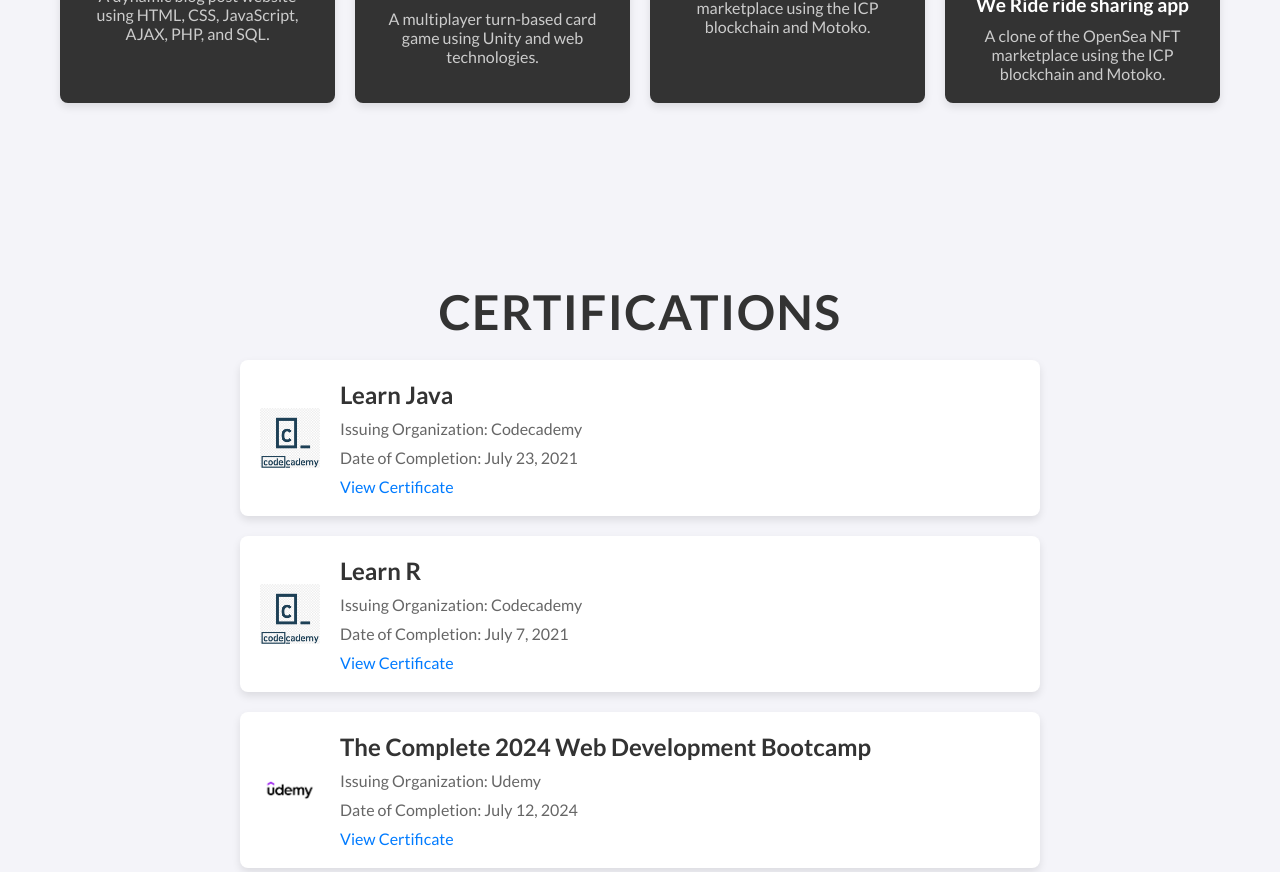
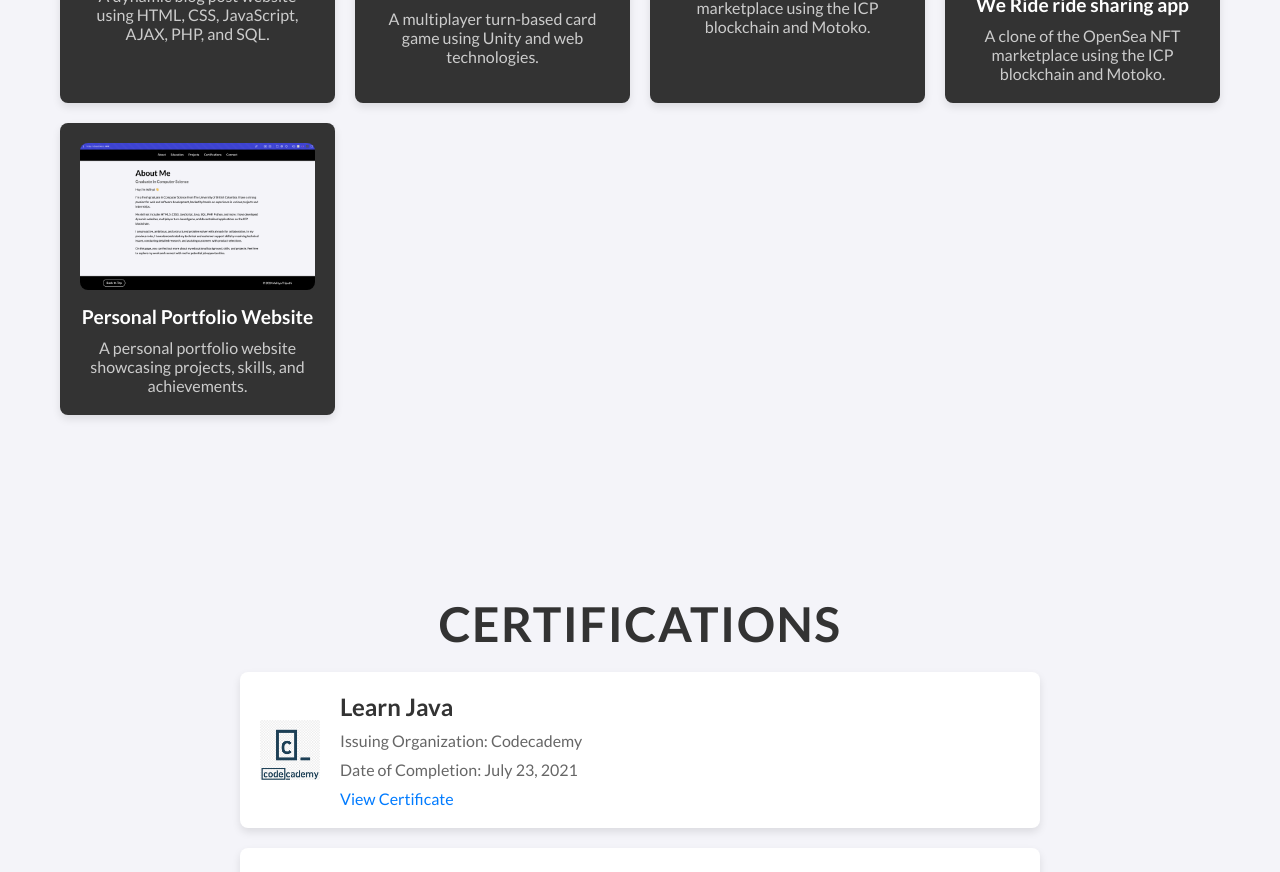
Before and after one commit to adityaT39/Personal-Website, a React (Create React App) app in the folder my-react-website/: page / in a window 1280 px wide. Shown: the part 2000-2872 px from the top of the page. Built offline with nearby package versions, Linux system fonts and the light colour scheme.

Commit message:
Updated the projects section
Added another project in the project section

```diff
--- a/my-react-website/src/App.css
+++ b/my-react-website/src/App.css
@@ -16,7 +16,6 @@ body {
   padding-bottom: 60px;
 }
 
-/* General Section Styles */
 section {
   padding: 60px 20px;
   background: #f4f4f9;
--- a/my-react-website/src/components/Project.jsx
+++ b/my-react-website/src/components/Project.jsx
@@ -26,6 +26,13 @@ const projects = [
     image: process.env.PUBLIC_URL + '/images/We_Ride_screenshot.png',
     link: 'https://github.com/adityaT39/OpenSea-Clone',
     description: 'A clone of the OpenSea NFT marketplace using the ICP blockchain and Motoko.',
+  },
+
+  {
+    title: 'Personal Portfolio Website',
+    image: '/images/personal_website_screenshot.png',
+    link: 'https://github.com/adityat39/Personal-Website',
+    description: 'A personal portfolio website showcasing projects, skills, and achievements.',
   }
 ];
 
```
Also changed, not shown: my-react-website/public/images/personal_website_screenshot.png (added).
